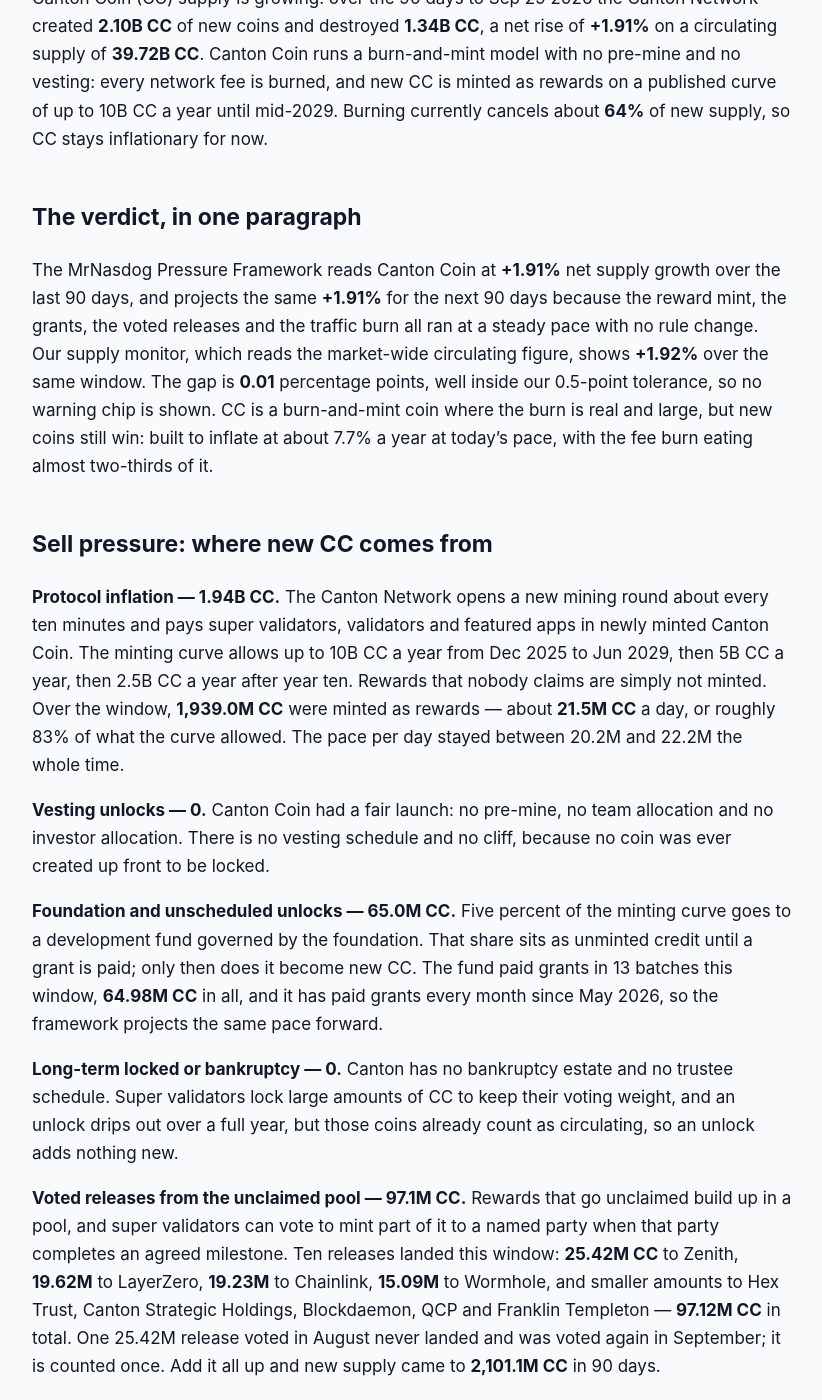
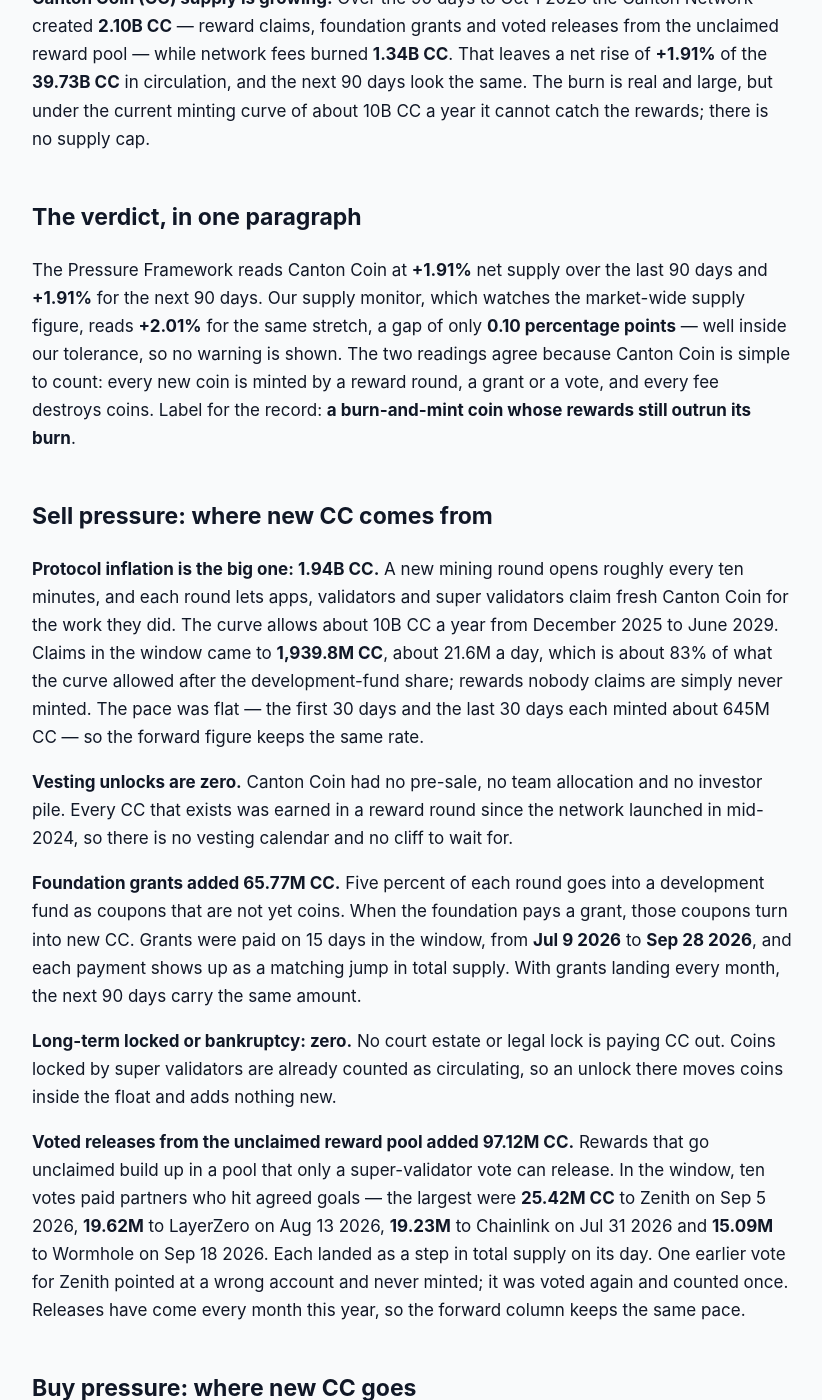
Before and after one commit to jeevansongmy-spec/mrnasdog-articles, a Jekyll site: the page built from crypto/cc-pressure-framework.md, in a window 1280 px wide and 1400 px high, scrolled down 230 px. Shown: the whole window, without its empty margins (228-1050 px from the left). Built offline with Jekyll 4.4.1, drawn with Linux system fonts in a browser that asks for light colours; some of the changed text lies outside the part shown.

Commit message:
publish: crypto/cc-pressure-framework

```diff
--- a/crypto/cc-pressure-framework.md
+++ b/crypto/cc-pressure-framework.md
@@ -1,6 +1,6 @@
 ---
-title:         "CC Inflation Analysis · September 2026 · Supply growing · projected to keep growing"
-description:   "Canton Coin supply is growing: 2.10B new CC in 90 days against a 1.34B traffic burn gives +1.91% net, the same next. No pre-mine, no vesting, no supply cap."
+title:         "CC Inflation Analysis · October 2026 · Supply growing · projected to keep growing"
+description:   "Canton Coin supply is growing: 2.10B new CC in 90 days against a 1.34B fee burn gives +1.91% net, the same next. No pre-mine, no vesting, no supply cap."
 canonical_url: "https://mrnasdog.com/research/cc/inflation"
 tags:          ["crypto", "cc", "canton", "layer1"]
 published:     true
@@ -8,64 +8,64 @@ published:     true
 
 *Originally published at [https://mrnasdog.com/research/cc/inflation](https://mrnasdog.com/research/cc/inflation)*
 
-# CC Inflation Analysis · September 2026 · Supply growing · projected to keep growing
+# CC Inflation Analysis · October 2026 · Supply growing · projected to keep growing
 
-Canton Coin (CC) supply is growing: over the 90 days to Sep 29 2026 the Canton Network created **2.10B CC** of new coins and destroyed **1.34B CC**, a net rise of **+1.91%** on a circulating supply of **39.72B CC**. Canton Coin runs a burn-and-mint model with no pre-mine and no vesting: every network fee is burned, and new CC is minted as rewards on a published curve of up to 10B CC a year until mid-2029. Burning currently cancels about **64%** of new supply, so CC stays inflationary for now.
+**Canton Coin (CC) supply is growing.** Over the 90 days to Oct 1 2026 the Canton Network created **2.10B CC** — reward claims, foundation grants and voted releases from the unclaimed reward pool — while network fees burned **1.34B CC**. That leaves a net rise of **+1.91%** of the **39.73B CC** in circulation, and the next 90 days look the same. The burn is real and large, but under the current minting curve of about 10B CC a year it cannot catch the rewards; there is no supply cap.
 
 ## The verdict, in one paragraph
 
-The MrNasdog Pressure Framework reads Canton Coin at **+1.91%** net supply growth over the last 90 days, and projects the same **+1.91%** for the next 90 days because the reward mint, the grants, the voted releases and the traffic burn all ran at a steady pace with no rule change. Our supply monitor, which reads the market-wide circulating figure, shows **+1.92%** over the same window. The gap is **0.01** percentage points, well inside our 0.5-point tolerance, so no warning chip is shown. CC is a burn-and-mint coin where the burn is real and large, but new coins still win: built to inflate at about 7.7% a year at today’s pace, with the fee burn eating almost two-thirds of it.
+The Pressure Framework reads Canton Coin at **+1.91%** net supply over the last 90 days and **+1.91%** for the next 90 days. Our supply monitor, which watches the market-wide supply figure, reads **+2.01%** for the same stretch, a gap of only **0.10 percentage points** — well inside our tolerance, so no warning is shown. The two readings agree because Canton Coin is simple to count: every new coin is minted by a reward round, a grant or a vote, and every fee destroys coins. Label for the record: **a burn-and-mint coin whose rewards still outrun its burn**.
 
 ## Sell pressure: where new CC comes from
 
-**Protocol inflation — 1.94B CC.** The Canton Network opens a new mining round about every ten minutes and pays super validators, validators and featured apps in newly minted Canton Coin. The minting curve allows up to 10B CC a year from Dec 2025 to Jun 2029, then 5B CC a year, then 2.5B CC a year after year ten. Rewards that nobody claims are simply not minted. Over the window, **1,939.0M CC** were minted as rewards — about **21.5M CC** a day, or roughly 83% of what the curve allowed. The pace per day stayed between 20.2M and 22.2M the whole time.
+**Protocol inflation is the big one: 1.94B CC.** A new mining round opens roughly every ten minutes, and each round lets apps, validators and super validators claim fresh Canton Coin for the work they did. The curve allows about 10B CC a year from December 2025 to June 2029. Claims in the window came to **1,939.8M CC**, about 21.6M a day, which is about 83% of what the curve allowed after the development-fund share; rewards nobody claims are simply never minted. The pace was flat — the first 30 days and the last 30 days each minted about 645M CC — so the forward figure keeps the same rate.
 
-**Vesting unlocks — 0.** Canton Coin had a fair launch: no pre-mine, no team allocation and no investor allocation. There is no vesting schedule and no cliff, because no coin was ever created up front to be locked.
+**Vesting unlocks are zero.** Canton Coin had no pre-sale, no team allocation and no investor pile. Every CC that exists was earned in a reward round since the network launched in mid-2024, so there is no vesting calendar and no cliff to wait for.
 
-**Foundation and unscheduled unlocks — 65.0M CC.** Five percent of the minting curve goes to a development fund governed by the foundation. That share sits as unminted credit until a grant is paid; only then does it become new CC. The fund paid grants in 13 batches this window, **64.98M CC** in all, and it has paid grants every month since May 2026, so the framework projects the same pace forward.
+**Foundation grants added 65.77M CC.** Five percent of each round goes into a development fund as coupons that are not yet coins. When the foundation pays a grant, those coupons turn into new CC. Grants were paid on 15 days in the window, from **Jul 9 2026** to **Sep 28 2026**, and each payment shows up as a matching jump in total supply. With grants landing every month, the next 90 days carry the same amount.
 
-**Long-term locked or bankruptcy — 0.** Canton has no bankruptcy estate and no trustee schedule. Super validators lock large amounts of CC to keep their voting weight, and an unlock drips out over a full year, but those coins already count as circulating, so an unlock adds nothing new.
+**Long-term locked or bankruptcy: zero.** No court estate or legal lock is paying CC out. Coins locked by super validators are already counted as circulating, so an unlock there moves coins inside the float and adds nothing new.
 
-**Voted releases from the unclaimed pool — 97.1M CC.** Rewards that go unclaimed build up in a pool, and super validators can vote to mint part of it to a named party when that party completes an agreed milestone. Ten releases landed this window: **25.42M CC** to Zenith, **19.62M** to LayerZero, **19.23M** to Chainlink, **15.09M** to Wormhole, and smaller amounts to Hex Trust, Canton Strategic Holdings, Blockdaemon, QCP and Franklin Templeton — **97.12M CC** in total. One 25.42M release voted in August never landed and was voted again in September; it is counted once. Add it all up and new supply came to **2,101.1M CC** in 90 days.
+**Voted releases from the unclaimed reward pool added 97.12M CC.** Rewards that go unclaimed build up in a pool that only a super-validator vote can release. In the window, ten votes paid partners who hit agreed goals — the largest were **25.42M CC** to Zenith on Sep 5 2026, **19.62M** to LayerZero on Aug 13 2026, **19.23M** to Chainlink on Jul 31 2026 and **15.09M** to Wormhole on Sep 18 2026. Each landed as a step in total supply on its day. One earlier vote for Zenith pointed at a wrong account and never minted; it was voted again and counted once. Releases have come every month this year, so the forward column keeps the same pace.
 
 ## Buy pressure: where new CC goes
 
-**Programmatic buyback — 0.** No contract, treasury or company buys Canton Coin back off the market.
+**There is no programmatic buyback.** No contract or treasury buys Canton Coin back on the market. The network does something more direct: it destroys the coins used to pay fees.
 
-**Protocol fee burn — 1.34B CC.** Every transaction on the Canton Network’s Global Synchronizer needs traffic, and traffic is bought by burning CC. The price of traffic is set in dollars, so the number of coins burned goes up when CC is cheap and down when CC is expensive. Over the 90 days users burned **1,341.4M CC**, about **14.9M CC** a day, with the busiest day on Aug 26 2026 at 19.2M. The burn is the only way coins leave: the old transfer and holding fees were removed by governance, and Canton has no burn address. The burn removed about **64%** of the 2.10B new coins.
+**The protocol fee burn removed 1.34B CC.** Traffic on the Global Synchronizer is priced in dollars and paid by burning CC, so every transaction, transfer and app action takes coins out of supply for good. Over 90 days the burn came to **1,344.7M CC**, about 14.9M a day, which equals **64%** of all new coins. It barely changed from the first month (440.5M) to the last (442.6M). Because fees are set in dollars, a lower CC price means more coins burned for the same activity, and a higher price means fewer.
 
-**Foundation buy — 0.** The foundation pays grants and does not buy CC. No announcement or on-chain flow this window shows any treasury buying for the project.
+**Foundation buy: zero.** No foundation, company treasury or fund was seen buying CC off the market for a reserve in the window.
 
-**New long-term lock — 0.** Super validators and featured apps keep adding to their lock wallets, but locked Canton Coin still counts as circulating, so a new lock takes nothing off the market in this framework.
+**New long-term lock: zero, though locks are large.** Super validators keep about **18.31B CC** locked to hold their voting weight, and featured apps lock CC to keep their status. These coins still count as circulating, so a bigger lock takes nothing out of the float, and an unlock drips out over a year rather than all at once.
 
 ## Foundation and overhang
 
-Three pools could add or hold Canton Coin beyond the ledger above. The first is the **development fund**, which held **209.66M CC** of unminted credit on Sep 29 2026 and fills by about 1.4M CC a day; it pays out in grant batches, and we re-check it every rebuild. The second is the **unclaimed reward pool**, which has no published balance — lifetime unclaimed rewards read about 1.71B CC, part of which has already been minted by earlier votes — and every release from it needs a super-validator vote. The third is the **super-validator lock wallets**, about **18.30B CC** across 43 operators. That is a very large holding, close to half of all CC, but it already sits inside the circulating supply, so it can move the price without adding a single new coin. If the development fund or the unclaimed pool falls between checks, the outflow enters the sell side at the next rebuild.
+Three piles are worth watching. The first is the **development fund**: about **212.7M CC** of unminted coupons on Oct 1 2026, growing by about 1.3M a day and paid out as grants with no fixed dates. The second is the **unclaimed reward pool**, which is not published as a single balance; it only becomes coins through a dated vote, and 97.12M CC came out of it in this window. The third is the **super-validator lock wallets**, about 18.31B CC across 43 groups, led by Digital Asset, Cumberland and the Global Synchronizer Foundation. Those coins are already inside the circulating count, so they cannot add new supply, only move it. We re-read all three at every rebuild: if the fund or the pool falls between checks, the outflow lands in the sell rows at the next refresh.
 
-## How CC compares to other burn-and-mint Layer 1s
+## How CC compares to other fee-burning Layer 1s
 
-Canton Coin is closest in design to **Helium (HNT)**, the best-known burn-and-mint equilibrium coin: both mint on a fixed, step-down curve and both burn the coin to buy network usage priced in dollars. The difference is scale. On Canton the burn already cancels about two-thirds of the mint, because institutional traffic on the Global Synchronizer is paid in CC every day. If usage keeps rising while the curve steps down to 5B CC a year in 2029, CC is one of the few uncapped coins with a real path to net-zero supply growth.
+Canton Coin sits in the same family as chains that burn fees and pay rewards in new coins, but its numbers lean the other way. On Ethereum the fee burn removes only a small slice of what validators are paid; on Canton the burn eats about two thirds of new coins, because every bit of network traffic must be paid in CC. That makes Canton Coin one of the few large coins where real usage visibly fights the mint every day.
 
-Against **Ethereum (ETH)**, the mechanism looks similar — new coins for the network’s operators, a burn on fees — but the balance is very different. Ethereum’s fee burn removed about 1% of its issuance over its latest 90 days; Canton’s removed about 64%. Canton’s gross issuance is higher, though: about 21% a year of supply before the burn, against well under 1% for Ethereum.
+The difference from capped, halving-style coins is the curve. Bitcoin issues a fixed reward that halves every four years toward a hard cap. Canton Coin has no cap: its curve steps down on dates — 10B CC a year now, 5B from June 2029, then 2.5B a year for good — and the burn decides how much of that becomes net supply. When activity grows faster than the reward pace, net supply can stall or even fall; when activity cools, it rises.
 
-Against fixed-supply chains like **Bitcoin (BTC)** or fully minted coins like **XRP**, Canton Coin has no hard cap at all: after year ten it keeps minting 2.5B CC a year forever, and only the traffic burn can offset it. And unlike most venture-backed Layer 1s, Canton has no investor or team unlock schedule, so its sell side is all reward mint, grants and voted releases — there is no cliff to wait out.
+It also differs from tokens with big locked team piles. With no pre-mine and no vesting, Canton Coin has no unlock cliffs. Its discretionary supply comes instead from two governed sources — foundation grants and voted pool releases — which together added **162.9M CC** in 90 days, about 8% of all new coins.
 
 ## What to watch in the next 90 days
 
-**Institutional traffic.** DTCC plans to open its tokenization service on Canton in October 2026. More settlement traffic means more CC burned, which is the fastest way this reading could move toward neutral.
+**Oct 6 2026:** super validators adopt a new version of the network's core contracts and vote on adding weight for LSEG; neither moves supply directly, but rule changes ride on these upgrades.
 
-**New super-validator releases.** a16z crypto, LSEG (appointed Sep 28 2026), Paxos and Marex were approved as super validators in September with milestone-based weights. When they complete milestones, the unclaimed pool pays them by vote, which adds to the voted-release row.
+**Oct 7 2026 and Oct 9 2026:** a weight vote for Marex and a move of the network to a new consensus setup. Watch for any change to the reward split or the traffic price.
 
-**Reward rule changes.** A proposal to base validator rewards on traffic is still under discussion. If it is approved, the share of the curve that is actually minted could change.
+**New pool releases:** six new super validators were approved in September (Shinhan Asset Management, TreasurySpring, a16z crypto, LSEG, Paxos and Marex). Their goal-linked rewards are paid by votes from the unclaimed pool, the same way as row 5.
 
-**The CC price.** Because traffic is priced in dollars, a higher CC price means fewer coins burned for the same use. CC rose about 25% in the last week of September 2026; if that holds, the burn in coins shrinks even if activity stays the same.
+**Reward-rule proposals:** a proposal to base validator rewards on real traffic is still open, and traffic-based app rewards are still in a test phase. Either could cut how many reward coins get claimed.
 
-**Grant batches.** The development fund pays grants every month; a much larger batch would lift the grants row.
+**Monthly headlines about an "833M token emission":** that is the curve's monthly ceiling (10B ÷ 12). Actual claims have run near 650M a month, with about 450M a month burned.
 
 ## Summary
 
-Canton Coin supply grew **+1.91%** in the 90 days to Sep 29 2026: **2.10B CC** of new coins from rewards, development-fund grants and voted releases, against **1.34B CC** burned to pay for network traffic. The framework projects the same **+1.91%** for the next 90 days, and our monitor agrees within 0.01 points. The burn is large and real, but it cancels only about 64% of new supply, so CC stays inflationary until usage grows or the minting curve steps down in 2029. The biggest held stock, about 18.30B CC in super-validator lock wallets, already counts as circulating and adds no new supply.
+Canton Coin is inflationary on the current curve: **2.10B CC** created against a **1.34B CC** fee burn gives **+1.91%** net supply in 90 days, with the same expected next, and our monitor agrees within **0.10 percentage points**. The mechanism is burn-and-mint: rewards print new coins every ten minutes, and every fee destroys them. The key risk is the governed supply — foundation grants and voted pool releases — which can come in large lumps. The ceiling is the curve itself: about 10B CC a year until June 2029, with no hard cap after.
 
 ---
 
-*MrNasdog Pressure Framework analysis of CC, Metric 1 — Inflation. Data + explanation only. Not financial advice. Checked Sep 29 2026.*
+*MrNasdog Pressure Framework analysis of CC, Metric 1 — Inflation. Data + explanation only. Not financial advice. Checked Oct 1 2026.*
```
